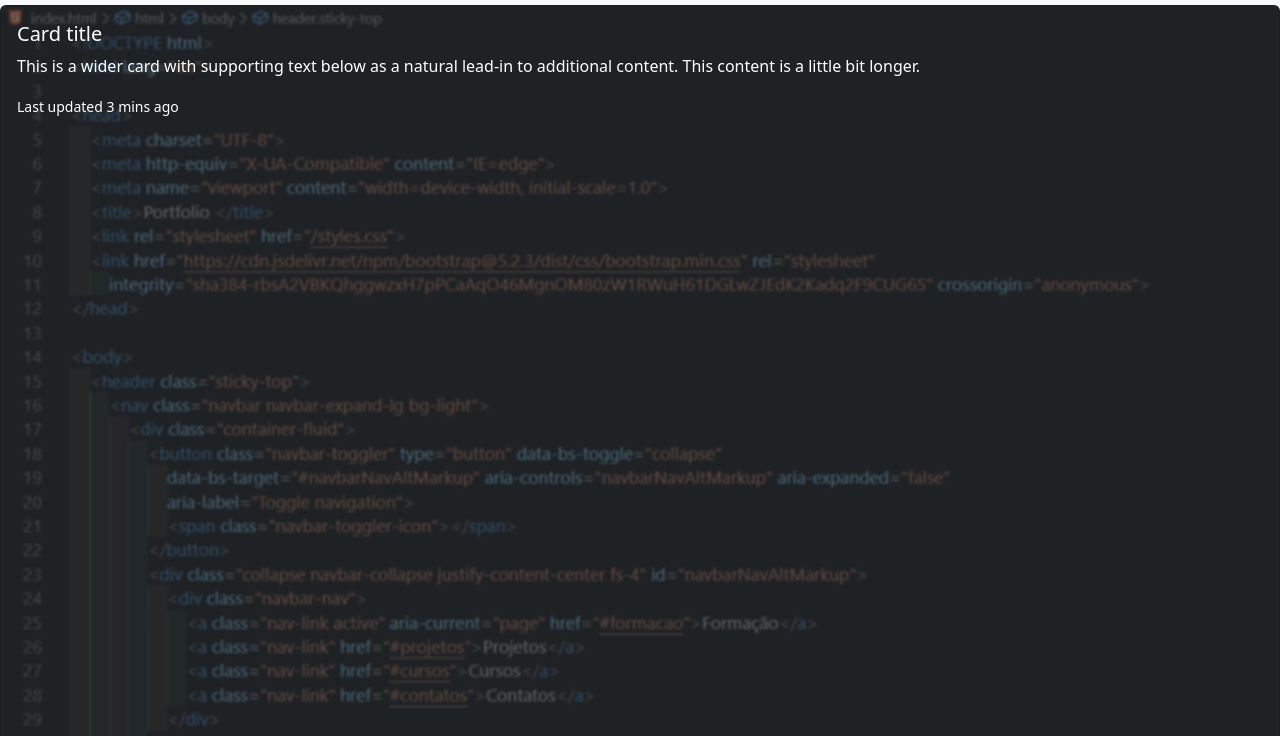
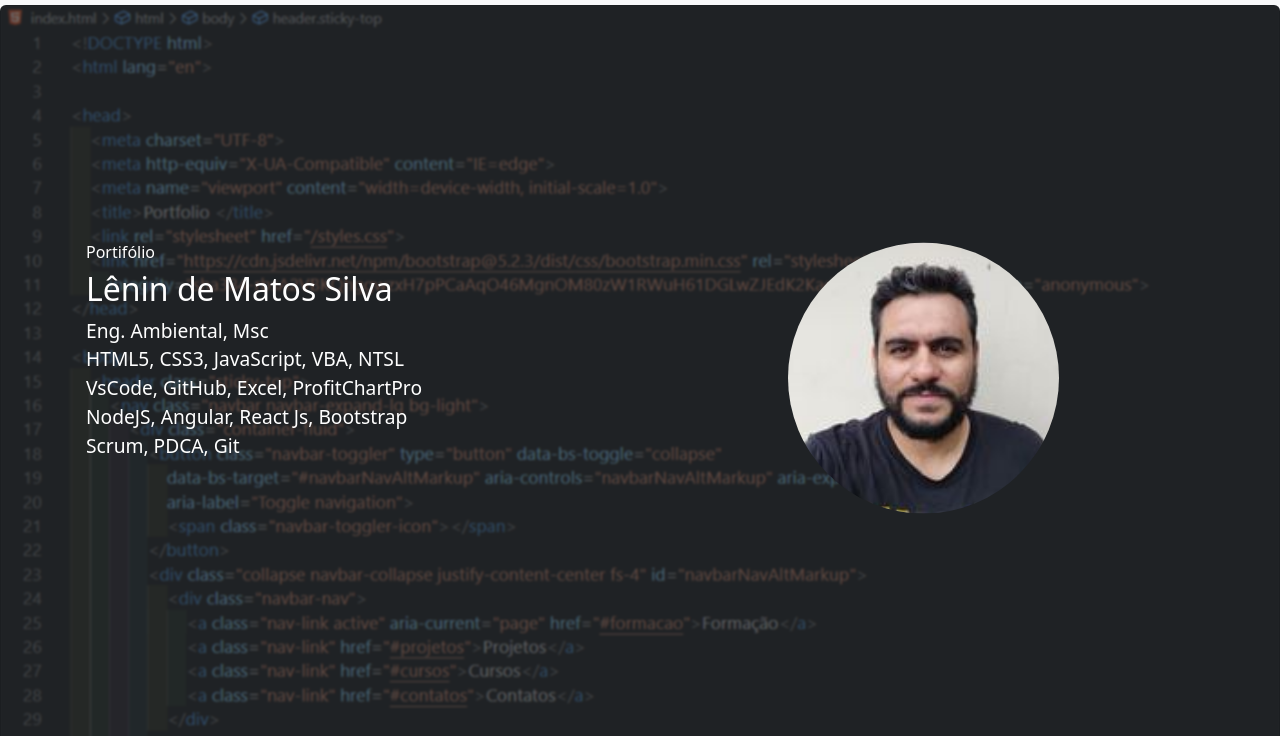
Before and after one commit to LeninMatos/portifolioLenin, a plain HTML site: page index.html in a window 1280 px wide. Shown: the part 63-799 px from the top of the page. Drawn offline with nearby package versions, Linux system fonts and the light colour scheme.

Commit message:
finalizado o banner com imgaem e psoicionamento, a margem do p no banner recebeu a tag !important.

```diff
--- a/index.html
+++ b/index.html
@@ -39,12 +39,25 @@
     <main>
         <section id="banner" class="card text-bg-dark">
             <img src="/img/fundo-codigos.png" class="card-img imagem-banner" alt="...">
-            <div class="card-img-overlay">
-                <h5 class="card-title">Card title</h5>
-                <p class="card-text">This is a wider card with supporting text below as a natural lead-in to additional
-                    content. This content is a little bit longer.</p>
-                <p class="card-text"><small>Last updated 3 mins ago</small></p>
+
+            <div class="card-img-overlay position-absolute top-50 start-50 translate-middle container text-center">
+                <div class="row">
+                    <div class="col ">
+                        <h6>Portifólio</h6>
+                        <h5 class="card-title">Lênin de Matos Silva</h5>
+                        <p class="card-text"> Eng. Ambiental, Msc</p>
+                        <p class="card-text">HTML5, CSS3, JavaScript, VBA, NTSL</p>
+                        <p class="card-text">VsCode, GitHub, Excel, ProfitChartPro</p>
+                        <p class="card-text">NodeJS, Angular, React Js, Bootstrap</p>
+                        <p class="card-text">Scrum, PDCA, Git</p>
+                    </div>
+                    <div class="col">
+                        <img src="/img/lenin.jpg" class="imagem-lenin"
+                            alt="foto de Lenin de Matos Silva, camisa escura e fundo branco">
+                    </div>
+                </div>
             </div>
+
         </section>
     </main>
     <script src="https://cdn.jsdelivr.net/npm/bootstrap@5.2.3/dist/js/bootstrap.bundle.min.js"
--- a/styles.css
+++ b/styles.css
@@ -7,3 +7,19 @@
     -ms-filter: blur(1px);
     filter: blur(1px);
 }
+
+.imagem-lenin{
+    width: 50%;
+    border-radius: 50rem;
+}
+
+.card h5, h6 {
+    text-align: left;
+    font-size: 2rem;
+}
+
+.card p {
+    text-align: left;
+    font-size: 1.2rem;
+    margin: 0 !important;
+}
```
Also changed, not shown: img/lenin.jpg (added).
